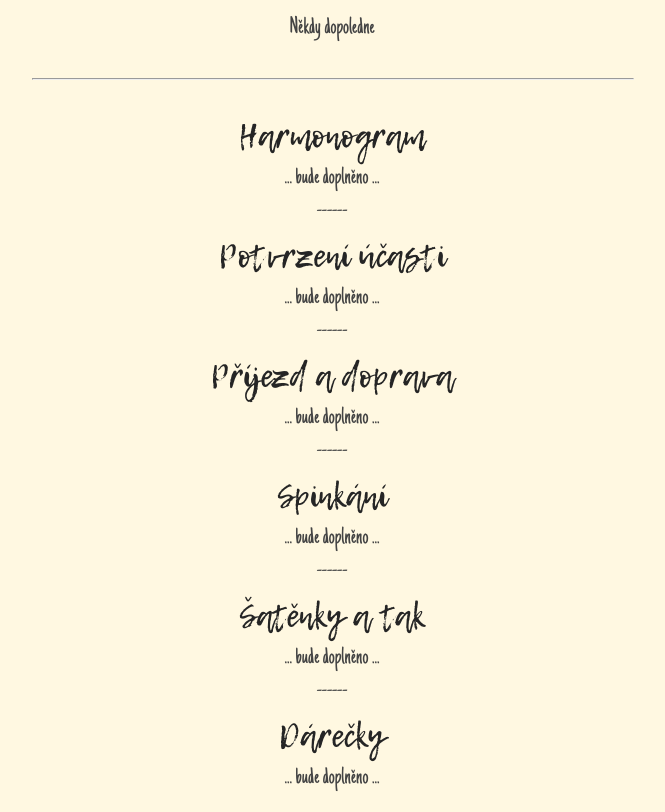
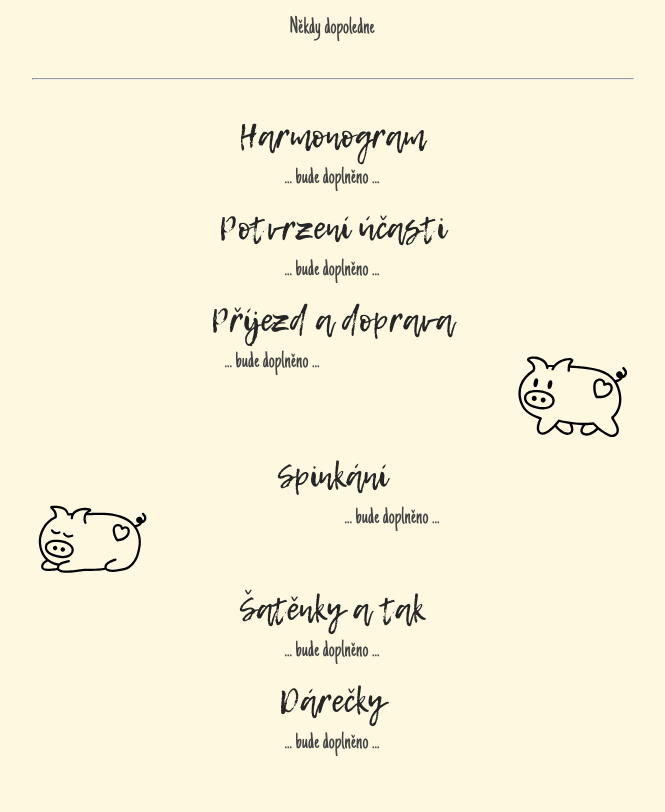
Before and after one commit to Papooch/takmysetedavemem.cz, a Nuxt app: page / in a window 1280 px wide. Shown: the part 349-1161 px from the top of the page, without its empty margins (308-973 px from the left). After the commit the page ends 1126 px from the top, so only its background shows below. Built offline with nearby package versions, Linux system fonts and the light colour scheme.

Commit message:
refactors

```diff
--- a/app/app.vue
+++ b/app/app.vue
@@ -50,36 +50,50 @@
     <hr width="100%">
     <PSpacer height="2" />
 
-    <PColumn alignment="center">
-      <h2 id="schedule">
-        {{ t('sections.schedule') }}
-      </h2>
-      <div> {{ t('misc.toBeAdded') }} </div>
-      <PSpacer>------</PSpacer>
-      <h2 id="confirmation">
-        {{ t('sections.confirmation') }}
-      </h2>
-      <div> {{ t('misc.toBeAdded') }} </div>
-      <PSpacer>------</PSpacer>
-      <h2 id="arrival">
-        {{ t('sections.arrival') }}
-      </h2>
-      <div> {{ t('misc.toBeAdded') }} </div>
-      <PSpacer>------</PSpacer>
-      <h2 id="accommodation">
-        {{ t('sections.accommodation') }}
-      </h2>
-      <div> {{ t('misc.toBeAdded') }} </div>
-      <PSpacer>------</PSpacer>
-      <h2 id="dressCode">
-        {{ t('sections.dressCode') }}
-      </h2>
-      <div> {{ t('misc.toBeAdded') }} </div>
-      <PSpacer>------</PSpacer>
-      <h2 id="gifts">
-        {{ t('sections.gifts') }}
-      </h2>
-      <div> {{ t('misc.toBeAdded') }} </div>
+    <PColumn
+      alignment="center"
+      gap="0.5"
+    >
+      <PageSection
+        :title="t('sections.schedule')"
+      >
+        {{ t('misc.toBeAdded') }}
+      </PageSection>
+
+      <PageSection :title="t('sections.confirmation')">
+        {{ t('misc.toBeAdded') }}
+      </PageSection>
+
+      <PageSection
+        id="arrival"
+        :title="t('sections.arrival')"
+        image-src="/svg/pig-walking.svg"
+      >
+        {{ t('misc.toBeAdded') }}
+      </PageSection>
+
+      <PageSection
+        id="accommodation"
+        :title="t('sections.accommodation')"
+        image-position="left"
+        image-src="/svg/pig-sleeping.svg"
+      >
+        {{ t('misc.toBeAdded') }}
+      </PageSection>
+
+      <PageSection
+        id="dressCode"
+        :title="t('sections.dressCode')"
+      >
+        {{ t('misc.toBeAdded') }}
+      </PageSection>
+
+      <PageSection
+        id="gifts"
+        :title="t('sections.gifts')"
+      >
+        {{ t('misc.toBeAdded') }}
+      </PageSection>
     </PColumn>
   </NuxtLayout>
 </template>
--- a/app/assets/css/main.css
+++ b/app/assets/css/main.css
@@ -25,6 +25,7 @@
 body {
   background-color: #fff8e1; /* Light cream background */
   color: #444444;
+  /* TODO: change to a more readable font */
   font-family: "JustAnotherHand", cursive;
   font-size: 1.5rem;
   position: relative;
--- a/app/assets/css/reset.css
+++ b/app/assets/css/reset.css
@@ -8,9 +8,7 @@
 
 html,
 body {
-  font-family: "JustAnotherHand", cursive;
   height: 100%;
-  color: rgb(31, 31, 31);
 }
 
 body {
--- a/app/components/LanguageSwitcher.vue
+++ b/app/components/LanguageSwitcher.vue
@@ -34,7 +34,6 @@ button {
   font-size: 1rem;
   cursor: pointer;
   color: #444444;
-  font-family: "JustAnotherHand", cursive;
   padding: 0.2rem 0.5rem;
 }
 </style>
--- a/app/components/PRow.vue
+++ b/app/components/PRow.vue
@@ -40,6 +40,7 @@ const rowClass = computed(() => {
 div {
   display: flex;
   flex-direction: row;
+  width: 100%;
 }
 
 .align-top {
--- a/app/components/PSpacer.vue
+++ b/app/components/PSpacer.vue
@@ -1,7 +1,7 @@
 <template>
   <div
     class="p-spacer"
-    :style="{ width: appendRemAsDefault(width), height: appendRemAsDefault(height) }"
+    :style="{ width: appendRemAsDefault(width), height: appendRemAsDefault(height), margin: appendRemAsDefault(margin) }"
   >
     <slot />
   </div>
@@ -14,14 +14,16 @@ import { appendRemAsDefault } from "~/utils/append-rem-as-default";
 interface Props {
   width?: string | number;
   height?: string | number;
+  margin?: string | number;
 }
 
 const props = withDefaults(defineProps<Props>(), {
   width: "auto",
   height: "auto",
+  margin: "0",
 });
 
-const { width, height } = toRefs(props);
+const { width, height, margin } = toRefs(props);
 </script>
 
 <style scoped>
--- /dev/null
+++ b/app/components/molecules/PageSection.vue
@@ -0,0 +1,63 @@
+<template>
+  <section>
+    <PColumn alignment="center">
+      <h2
+        :id="id ?? title"
+      >
+        {{ title }}
+      </h2>
+      <PRow
+        v-if="imagePosition === 'left' "
+        justify="center"
+      >
+        <img
+          v-if="imageSrc"
+          :src="imageSrc"
+          width="20%"
+        >
+        <div class="content">
+          <slot />
+        </div>
+      </PRow>
+      <PRow
+        v-else
+        justify="center"
+      >
+        <div class="content">
+          <slot />
+        </div>
+        <img
+          v-if="imageSrc"
+          :src="imageSrc"
+          width="20%"
+        >
+      </PRow>
+    </PColumn>
+  </section>
+</template>
+
+<script setup lang="ts">
+defineProps<{
+  title: string;
+  id?: string;
+  imageSrc?: string;
+  imagePosition?: "left" | "right";
+}>();
+</script>
+
+<style scoped>
+h2 {
+  justify-items: center;
+}
+
+section {
+  width: 100%;
+}
+
+.content {
+  width: 80%;
+  text-align: justify;
+  text-align-last: center;
+
+}
+</style>
--- a/nuxt.config.ts
+++ b/nuxt.config.ts
@@ -2,6 +2,12 @@
 export default defineNuxtConfig({
   modules: ["@nuxt/eslint", "@nuxtjs/i18n"],
   ssr: true,
+  components: [
+    {
+      path: "~/components",
+      pathPrefix: false,
+    },
+  ],
   devtools: { enabled: true },
   css: [
     "~/assets/css/reset.css",
```
Also changed, not shown: public/svg/pig-sleeping.svg (added), public/svg/pig-walking.svg (added).
